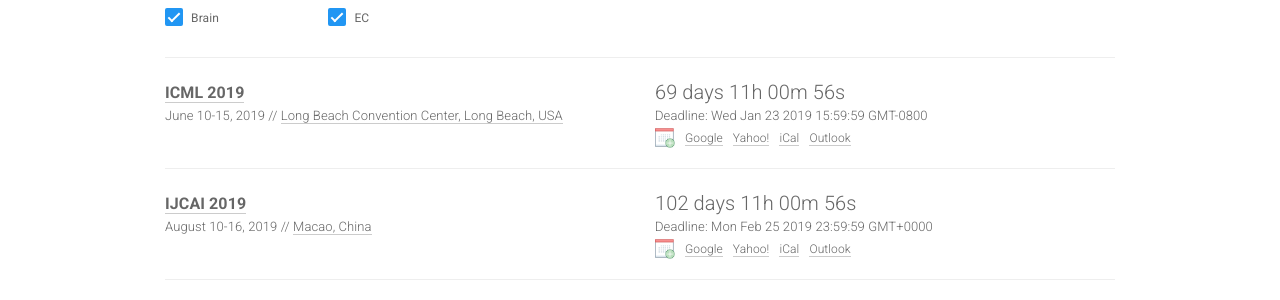
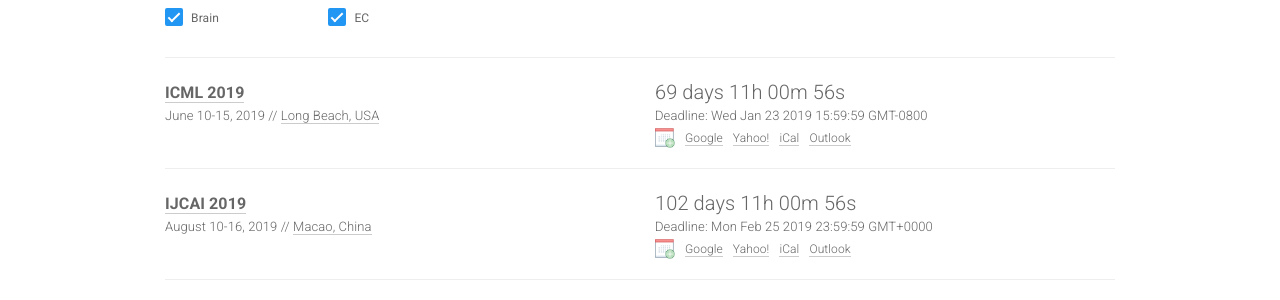
Before and after one commit to biconf/biconf.github.io, a Jekyll site: the page built from index.html, in a window 1280 px wide. Shown: the part 152-452 px from the top of the page. Built offline with Jekyll 4.4.1, drawn with Linux system fonts in a browser that asks for light colours; nearby versions of some CDN libraries.

Commit message:
Update conferences.yml

```diff
--- a/_data/conferences.yml
+++ b/_data/conferences.yml
@@ -15,7 +15,7 @@
   deadline: "2019-01-23 15:59:59"
   timezone: America/Los_Angeles
   date: June 10-15, 2019
-  place: Long Beach Convention Center, Long Beach, USA
+  place: Long Beach, USA
   sub: ML
 
 #- name: ICLR
```
